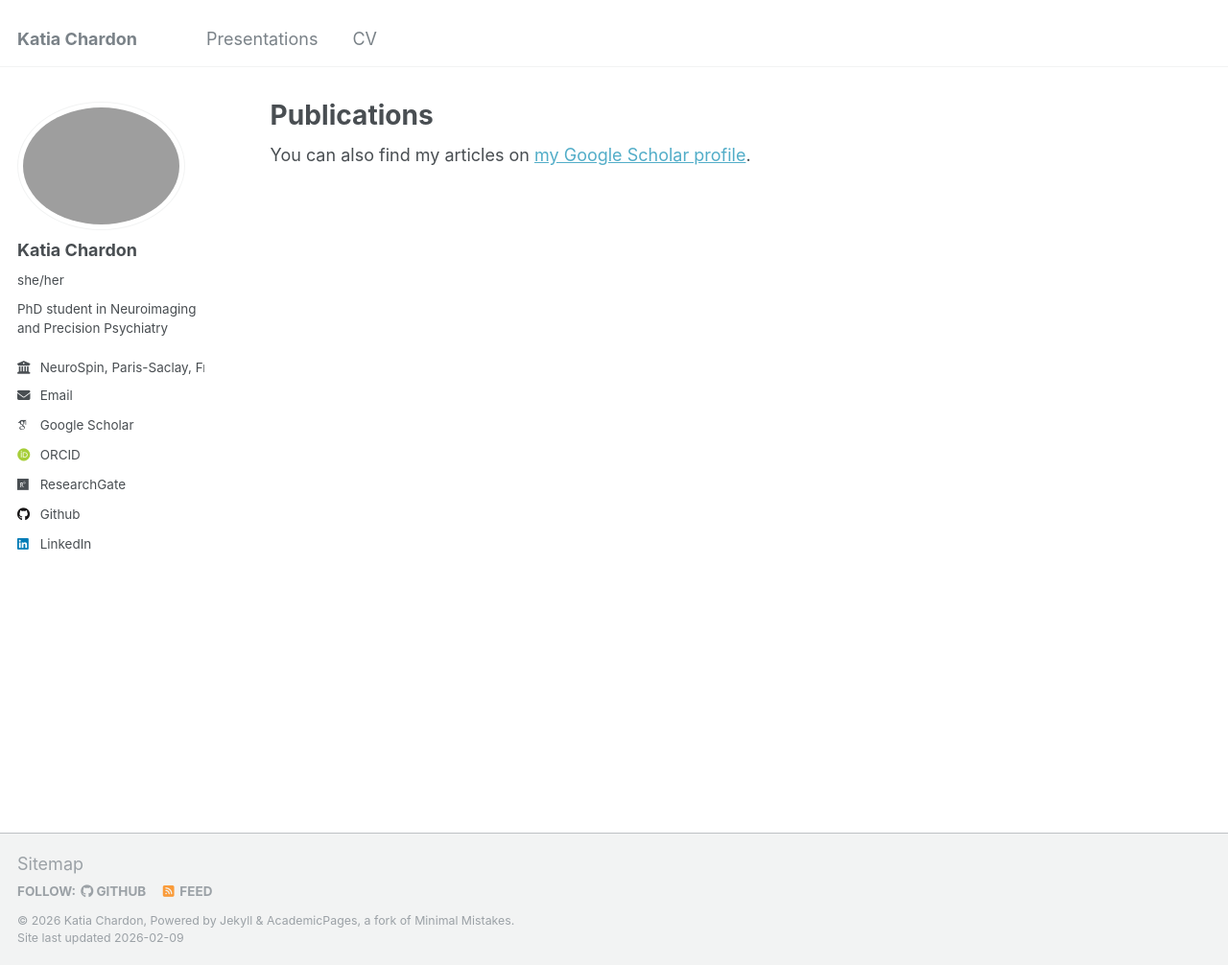
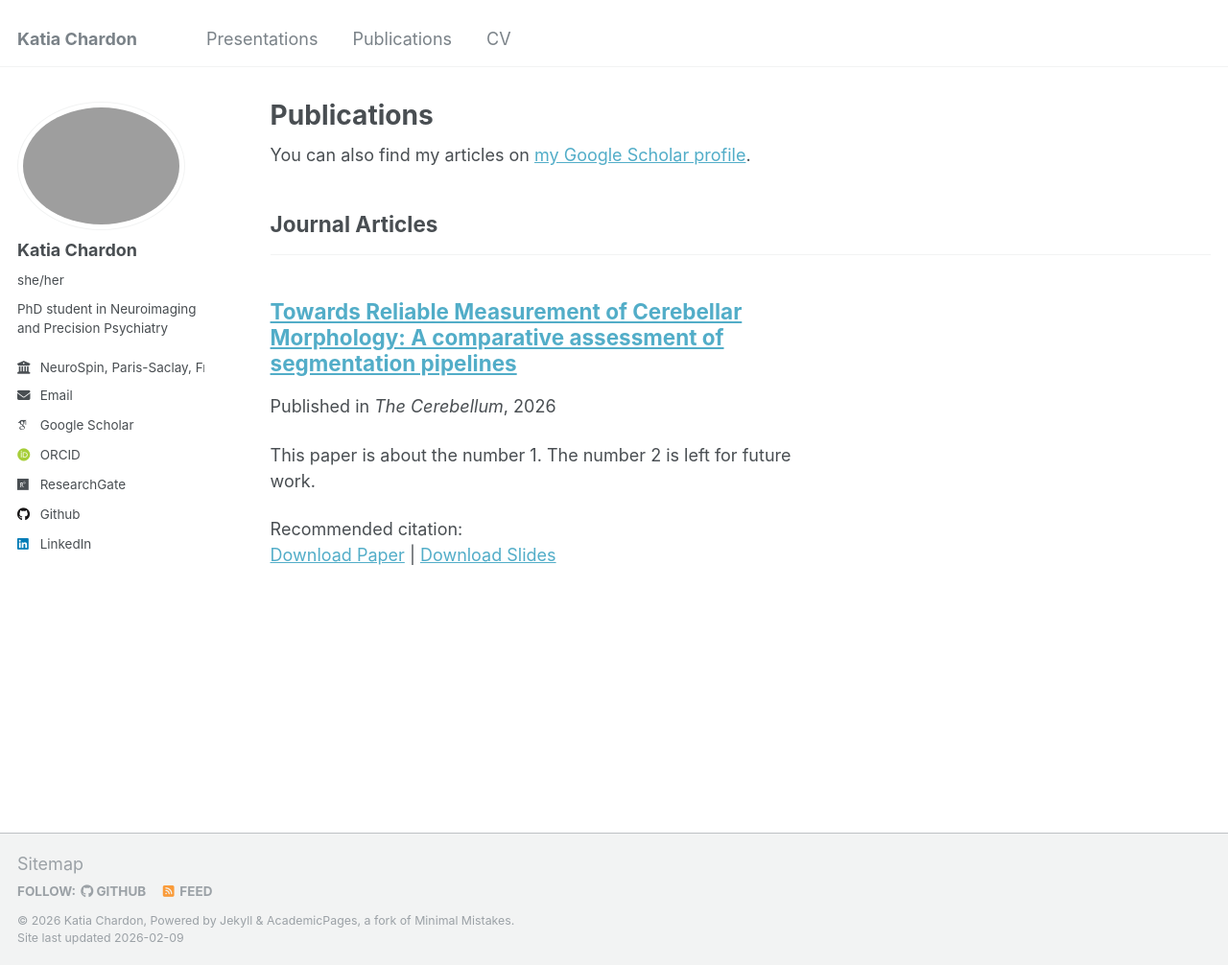
Before and after one commit to kchardon/kchardon.github.io, a Jekyll site: the page built from _pages/publications.html, in a window 1280 px wide and 1006 px high. Shown: the whole window at 96% size. Built offline with Jekyll 4.4.1, drawn with Linux system fonts in a browser that asks for light colours; some web fonts are replaced.

Commit message:
add publications

```diff
--- a/_data/navigation.yml
+++ b/_data/navigation.yml
@@ -5,11 +5,12 @@
 # prevent it from being included in the site.
 
 main:
-  #- title: "Publications"
-  #  url: /publications/
 
   - title: "Presentations"
     url: /presentations/
 
+  - title: "Publications"
+    url: /publications/
+
   - title: "CV"
     url: /cv/
--- /dev/null
+++ b/_publications/2026-01-28-cerebellar_reliability.md
@@ -0,0 +1,13 @@
+---
+title: "Towards Reliable Measurement of Cerebellar Morphology: A comparative assessment of segmentation pipelines"
+collection: publications
+category: manuscripts
+permalink: /publication/2026-01-28-cerebellar_reliability
+excerpt: 'This paper is about the number 1. The number 2 is left for future work.'
+date: 2026-01-28
+venue: 'The Cerebellum'
+slidesurl: ''
+paperurl: ''
+bibtexurl: ''
+citation: ''
+---
```
